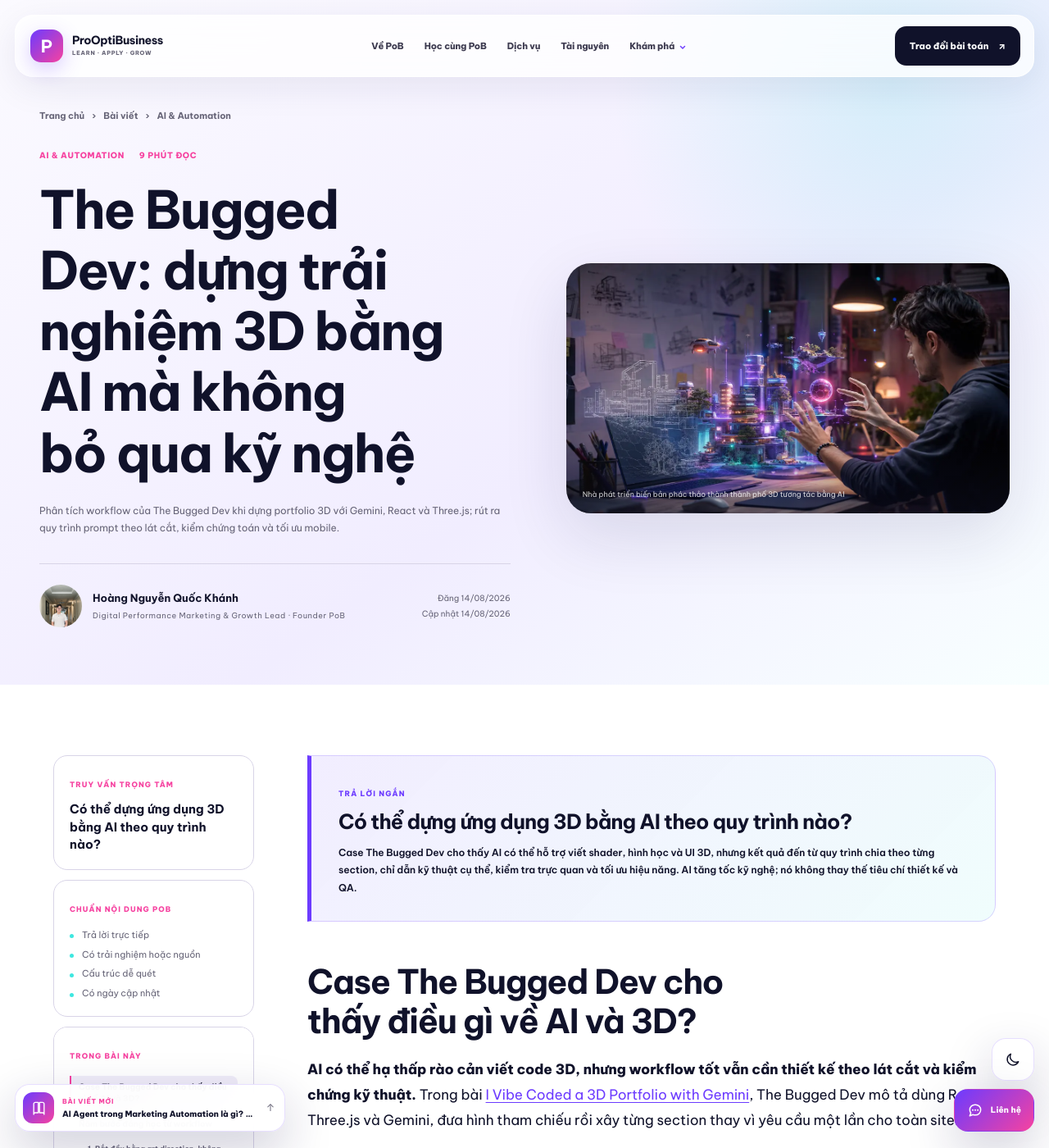
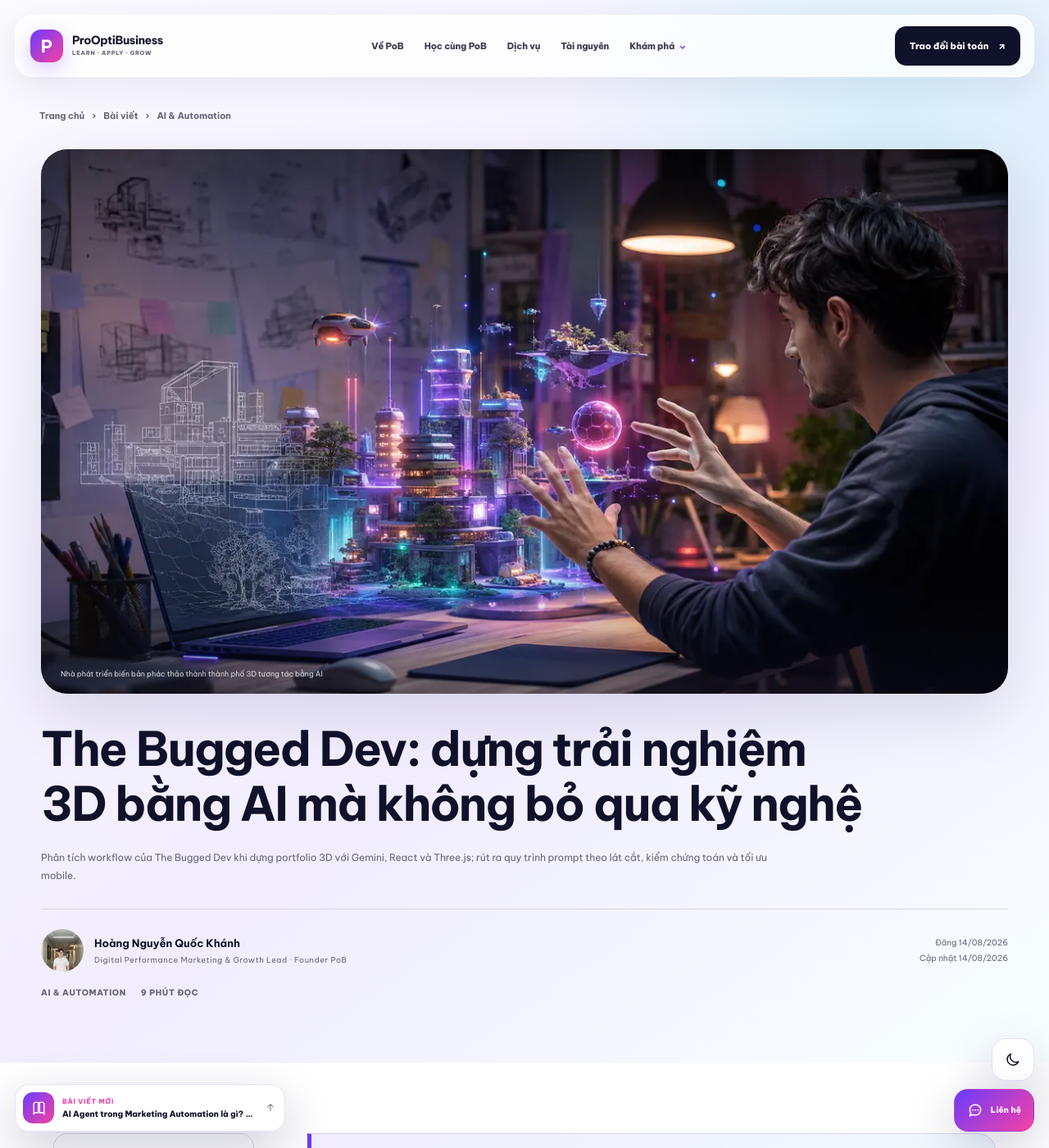
Before and after one commit to prooptibusiness/prooptibusiness.github.io, a Jekyll site: the page built from _posts/2026-08-14-the-bugged-dev-dung-trai-nghiem-3d-bang-ai.md, in a window 1280 px wide and 1400 px high. Shown: the whole window at 82% size. Built offline with Jekyll 4.4.1, drawn with Linux system fonts in a browser that asks for light colours.

Commit message:
Redesign article hero as responsive editorial layout

```diff
--- a/assets/pob-post-cover.css
+++ b/assets/pob-post-cover.css
@@ -1,8 +1,29 @@
-/* Article hero cover: preserve the full 16:9 thumbnail without forced cropping. */
+/* Article detail hero — editorial layout.
+   Image first, then title, description and author metadata.
+   Keep the cover at 16:9 on desktop, tablet and mobile. */
+
+.post-hero {
+  padding-bottom: 76px;
+}
+
+.post-hero-grid {
+  display: flex;
+  flex-direction: column;
+  align-items: stretch;
+  gap: 34px;
+  width: 100%;
+}
+
 .post-cover {
+  order: 1;
+  width: min(100%, 1180px);
   aspect-ratio: 16 / 9;
   min-height: 0;
+  margin: 0 auto;
+  overflow: hidden;
+  border-radius: 32px;
   background: #f7f6fc;
+  box-shadow: 0 26px 72px rgba(28, 21, 76, 0.13);
 }
 
 .post-cover img {
@@ -14,18 +35,181 @@
 }
 
 .post-cover::after {
-  background: linear-gradient(180deg, transparent 72%, rgba(16, 18, 42, 0.42));
+  background: linear-gradient(180deg, transparent 78%, rgba(16, 18, 42, 0.38));
+}
+
+.post-cover figcaption {
+  right: 24px;
+  bottom: 18px;
+  left: 24px;
+  font-size: 9px;
+  line-height: 1.45;
+}
+
+.post-hero-copy {
+  order: 2;
+  display: flex;
+  flex-direction: column;
+  width: min(100%, 1180px);
+  margin: 0 auto;
+}
+
+.post-hero-copy h1 {
+  order: 1;
+  max-width: 1080px;
+  margin: 0;
+  font-size: clamp(46px, 4.5vw, 68px);
+  line-height: 1.02;
+  letter-spacing: -0.055em;
+}
+
+.post-deck {
+  order: 2;
+  max-width: 900px;
+  margin-top: 22px;
+  font-size: clamp(16px, 1.25vw, 19px);
+  line-height: 1.75;
+}
+
+.post-byline {
+  order: 3;
+  width: 100%;
+  margin-top: 30px;
+  padding-top: 24px;
+}
+
+.post-meta-top {
+  order: 4;
+  margin-top: 18px;
+  color: var(--blog-muted);
 }
 
 @media (max-width: 1120px) {
+  .post-hero-grid {
+    gap: 30px;
+  }
+
   .post-cover {
+    width: 100%;
     min-height: 0;
+    border-radius: 28px;
+  }
+
+  .post-hero-copy {
+    width: 100%;
+  }
+
+  .post-hero-copy h1 {
+    max-width: 920px;
+    font-size: clamp(43px, 6vw, 62px);
   }
 }
 
 @media (max-width: 760px) {
+  .post-hero {
+    padding-top: 108px;
+    padding-bottom: 46px;
+  }
+
+  .post-breadcrumb {
+    margin-bottom: 24px;
+  }
+
+  .post-hero-grid {
+    gap: 24px;
+  }
+
   .post-cover {
+    width: 100%;
+    aspect-ratio: 16 / 9;
     min-height: 0;
-    border-radius: 22px;
+    border-radius: 20px;
+    box-shadow: 0 16px 40px rgba(28, 21, 76, 0.11);
+  }
+
+  .post-cover figcaption {
+    right: 14px;
+    bottom: 11px;
+    left: 14px;
+    font-size: 7.5px;
+  }
+
+  .post-hero-copy h1 {
+    max-width: 100%;
+    font-size: clamp(36px, 10.8vw, 48px);
+    line-height: 1.04;
+    letter-spacing: -0.047em;
+  }
+
+  .post-deck {
+    margin-top: 16px;
+    font-size: 15px;
+    line-height: 1.68;
+  }
+
+  .post-byline {
+    grid-template-columns: 48px minmax(0, 1fr);
+    gap: 12px;
+    margin-top: 22px;
+    padding-top: 20px;
+  }
+
+  .post-dates {
+    grid-column: 1 / -1;
+    grid-template-columns: repeat(2, minmax(0, 1fr));
+    gap: 7px 16px;
+    margin-top: 6px;
+  }
+
+  .post-meta-top {
+    gap: 10px 14px;
+    margin-top: 15px;
+    font-size: 9px;
   }
 }
+
+@media (max-width: 420px) {
+  .post-hero {
+    padding-top: 102px;
+  }
+
+  .post-cover {
+    border-radius: 16px;
+  }
+
+  .post-cover figcaption {
+    display: none;
+  }
+
+  .post-hero-copy h1 {
+    font-size: 34px;
+    line-height: 1.07;
+    letter-spacing: -0.04em;
+  }
+
+  .post-deck {
+    font-size: 14px;
+  }
+
+  .post-byline {
+    grid-template-columns: 44px minmax(0, 1fr);
+  }
+
+  .post-byline img {
+    width: 44px;
+    height: 44px;
+  }
+
+  .post-byline strong {
+    font-size: 12px;
+  }
+
+  .post-byline small,
+  .post-dates {
+    font-size: 9px;
+  }
+
+  .post-dates {
+    grid-template-columns: 1fr;
+  }
+}
```
